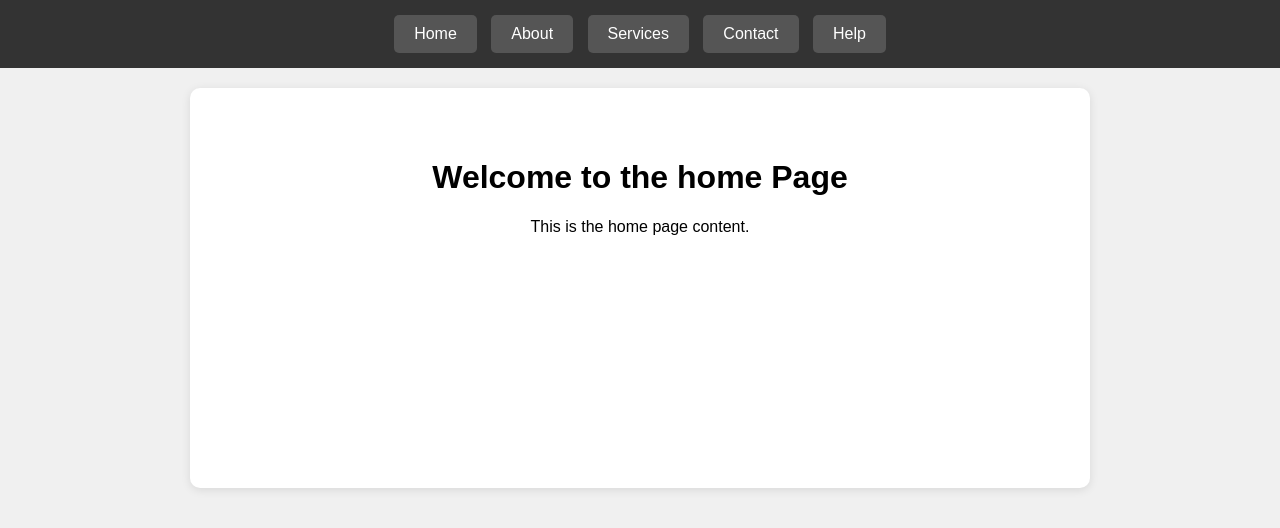
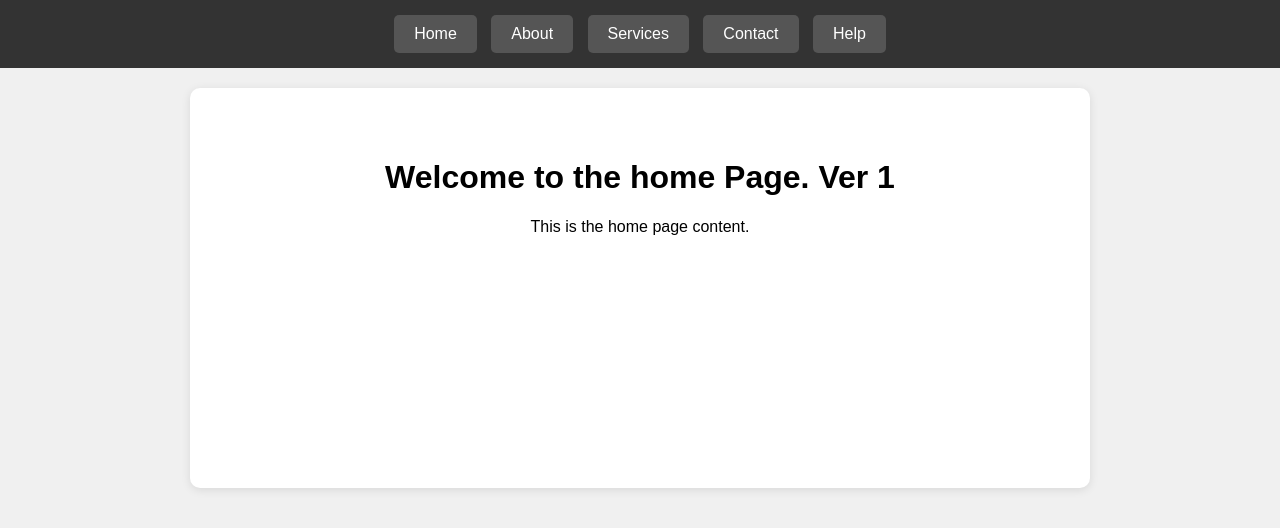
Before and after one commit to gabrielclydetbesa-art/my-website, a plain HTML site: page index.html in a window 1280 px wide. Drawn offline with Linux system fonts and the light colour scheme.

Commit message:
Update index.html

```diff
--- a/index.html
+++ b/index.html
@@ -58,7 +58,7 @@
     </nav>
 
     <main id="content">
-        <h1>Welcome to the home Page</h1>
+        <h1>Welcome to the home Page. Ver 1</h1>
         <p>This is the home page content.</p>
     </main>
 
```
